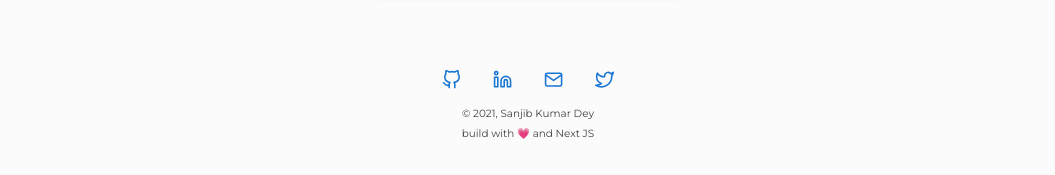
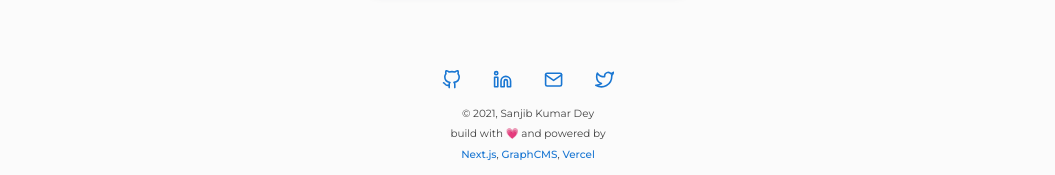
Before and after one commit to sanjibdey104/portfolio-v1, a Next.js app: page /contact in a window 1280 px wide. Shown: the part 741-916 px from the top of the page, without its empty margins (112-1167 px from the left). Built offline with nearby package versions, Linux system fonts and the light colour scheme.

Commit message:
update: attribution links in footer

```diff
--- a/components/layout/Footer.js
+++ b/components/layout/Footer.js
@@ -21,6 +21,16 @@ const StyledFooter = styled.footer`
 
     a {
       font-size: 1.2rem;
+      &:hover {
+        color: var(--fg-bold);
+      }
+    }
+  }
+
+  #attributions {
+    a {
+      color: var(--accent-color-primary);
+      font-weight: 500;
       &:hover {
         color: var(--fg-bold);
       }
@@ -74,7 +84,20 @@ function Footer() {
         </li>
       </ul>
       <p>&copy; 2021, Sanjib Kumar Dey</p>
-      <p>build with 💗 and Next JS</p>
+      <p>build with 💗 and powered by</p>
+      <p id="attributions">
+        <a href="https://nextjs.org/" target="_blank" rel="noreferrer">
+          Next.js
+        </a>
+        ,{" "}
+        <a href="https://graphcms.com/" target="_blank" rel="noreferrer">
+          GraphCMS
+        </a>
+        ,{" "}
+        <a href="https://vercel.com/" target="_blank" rel="noreferrer">
+          Vercel
+        </a>
+      </p>
     </StyledFooter>
   );
 }
```
